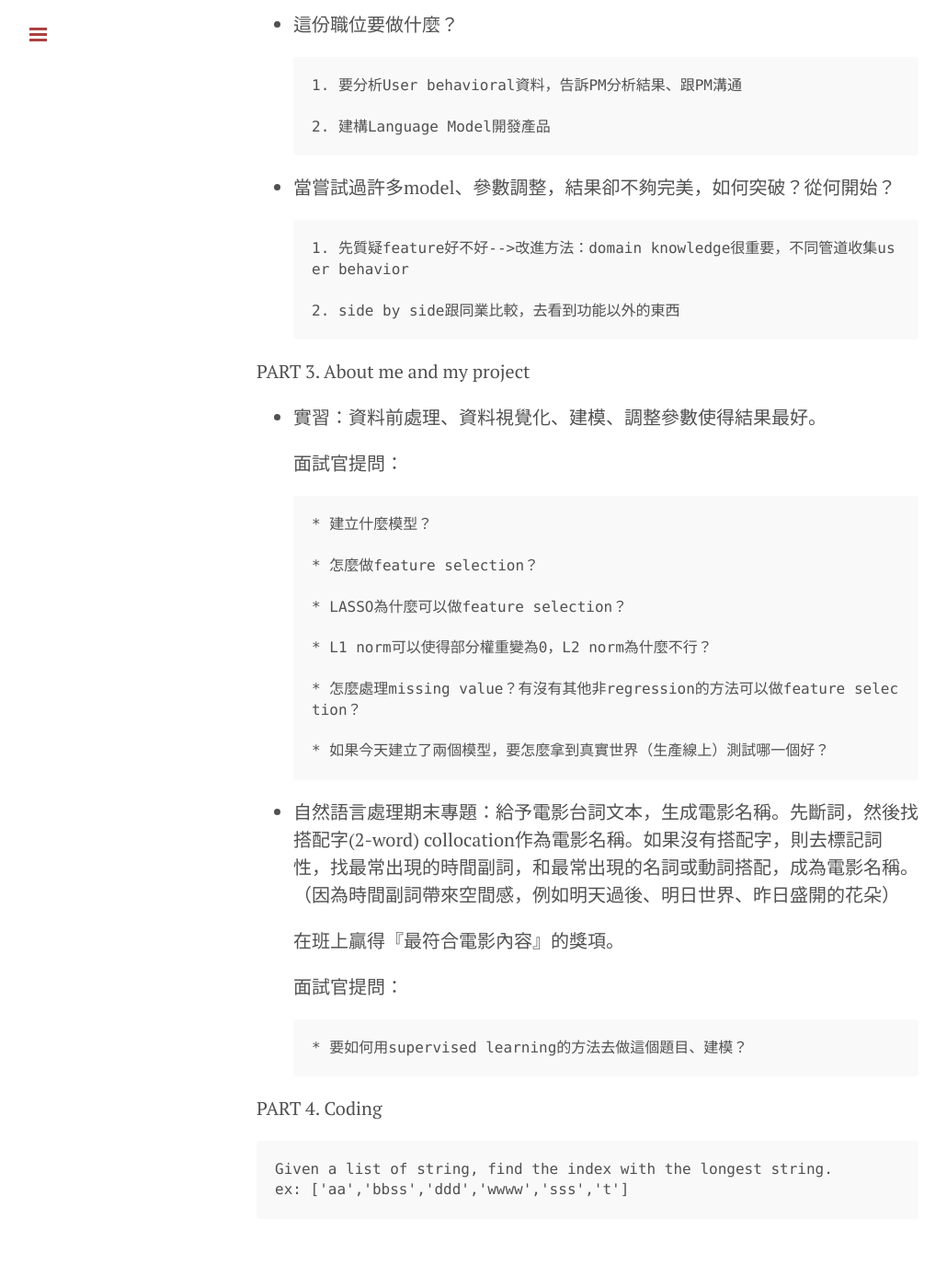
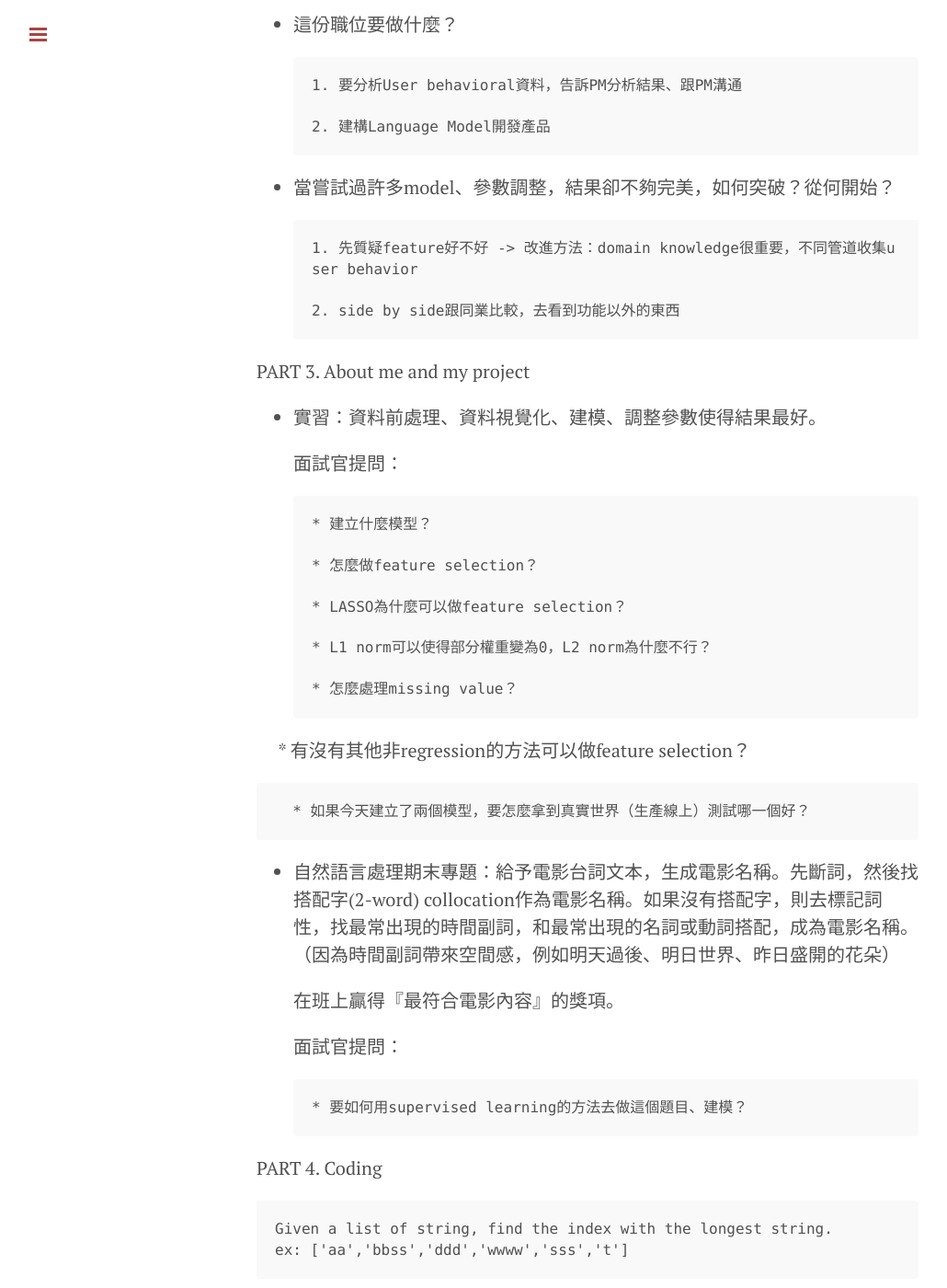
Before and after one commit to wantinghuang/wantinghuang.github.io, a Jekyll site: the page built from _posts/2018-04-09-MS-interview.md, in a window 1280 px wide and 1400 px high, scrolled down 470 px. Shown: the whole window at 92% size, without its empty margins (1-1031 px from the left). Built offline with Jekyll 4.4.1, drawn with Linux system fonts in a browser that asks for light colours.

```diff
--- a/_posts/2018-04-09-MS-interview.md
+++ b/_posts/2018-04-09-MS-interview.md
@@ -22,7 +22,7 @@ PART 2. Questions to them
 
 * 當嘗試過許多model、參數調整，結果卻不夠完美，如何突破？從何開始？
 
-      1. 先質疑feature好不好-->改進方法：domain knowledge很重要，不同管道收集user behavior
+      1. 先質疑feature好不好 -> 改進方法：domain knowledge很重要，不同管道收集user behavior
 
       2. side by side跟同業比較，去看到功能以外的東西
 
@@ -40,7 +40,9 @@ PART 3. About me and my project
 
       * L1 norm可以使得部分權重變為0，L2 norm為什麼不行？
 
-      * 怎麼處理missing value？有沒有其他非regression的方法可以做feature selection？
+      * 怎麼處理missing value？
+
+      * 有沒有其他非regression的方法可以做feature selection？
 
       * 如果今天建立了兩個模型，要怎麼拿到真實世界（生產線上）測試哪一個好？
 
```
